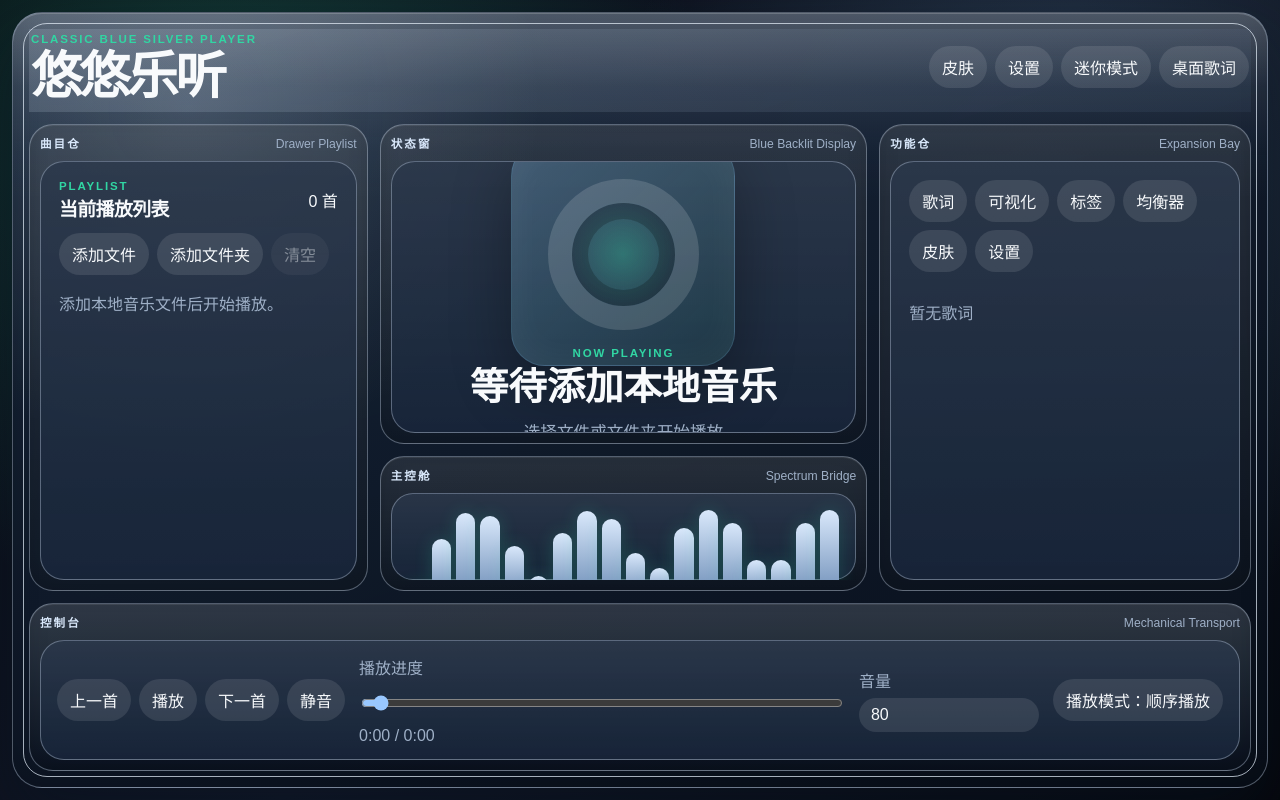
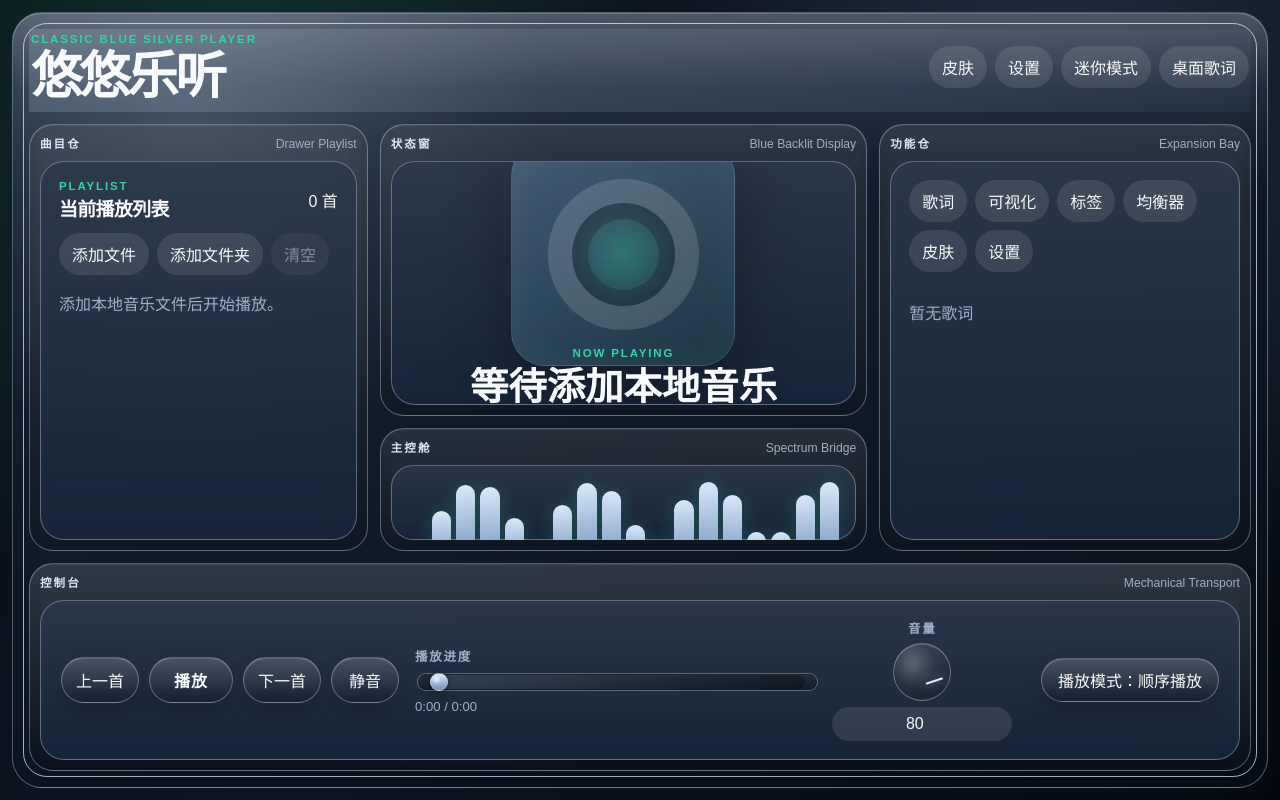
Before and after one commit to ijry/YoYoMusic, a React (Vite) app: page / in a window 1280 px wide. Built offline with nearby package versions, Linux system fonts and the light colour scheme.

Commit message:
style: harden player control decks

```diff
--- a/src/features/player/PlayerControls.tsx
+++ b/src/features/player/PlayerControls.tsx
@@ -17,47 +17,70 @@ function formatTime(ms: number) {
 export function PlayerControls({ state, onCommand }: PlayerControlsProps) {
   const volumePercent = Math.round(state.volume * 100);
   const [volumeInput, setVolumeInput] = useState(String(volumePercent));
+  const volumeNeedleRotation = `${Math.round(volumePercent * 2.4 - 120)}deg`;
 
   useEffect(() => {
     setVolumeInput(String(volumePercent));
   }, [volumePercent]);
 
   return (
-    <section className="player-controls" aria-label="播放控制">
-      <div className="transport-row">
-        <button type="button" onClick={() => onCommand("previous_track", {})}>
+    <section className="player-controls player-controls--deck" aria-label="播放控制">
+      <div className="transport-row transport-row--deck">
+        <button
+          type="button"
+          className="transport-button transport-button--prev"
+          onClick={() => onCommand("previous_track", {})}
+        >
           上一首
         </button>
-        <button type="button" onClick={() => onCommand("toggle_playback", {})}>
+        <button
+          type="button"
+          className="transport-button transport-button--play"
+          onClick={() => onCommand("toggle_playback", {})}
+        >
           {state.isPlaying ? "暂停" : "播放"}
         </button>
-        <button type="button" onClick={() => onCommand("next_track", {})}>
+        <button
+          type="button"
+          className="transport-button transport-button--next"
+          onClick={() => onCommand("next_track", {})}
+        >
           下一首
         </button>
-        <button type="button" onClick={() => onCommand("set_muted", { value: !state.isMuted })}>
+        <button
+          type="button"
+          className="transport-button transport-button--mute"
+          onClick={() => onCommand("set_muted", { value: !state.isMuted })}
+        >
           {state.isMuted ? "取消静音" : "静音"}
         </button>
       </div>
 
-      <label className="control-field">
-        <span>播放进度</span>
+      <label className="control-field control-field--progress">
+        <span className="control-label">播放进度</span>
         <input
           aria-label="播放进度"
+          className="progress-rail"
           type="range"
           min="0"
           max={Math.max(state.durationMs, 1)}
           value={state.positionMs}
           onChange={(event) => onCommand("seek", { positionMs: Number(event.currentTarget.value) })}
         />
-        <span>
+        <span className="control-readout">
           {formatTime(state.positionMs)} / {formatTime(state.durationMs)}
         </span>
       </label>
 
-      <label className="control-field control-field--compact">
-        <span>音量</span>
+      <label className="control-field control-field--compact control-field--volume">
+        <span className="control-label">音量</span>
+        <span className="volume-well" aria-hidden="true">
+          <span className="volume-well__ring" />
+          <span className="volume-well__tick" style={{ transform: `rotate(${volumeNeedleRotation})` }} />
+        </span>
         <input
           aria-label="音量"
+          className="volume-input"
           type="number"
           min="0"
           max="100"
@@ -72,7 +95,7 @@ export function PlayerControls({ state, onCommand }: PlayerControlsProps) {
 
       <button
         type="button"
-        className="play-mode-button"
+        className="play-mode-button play-mode-button--deck"
         onClick={() => onCommand("set_play_mode", { playMode: nextPlayMode(state.playMode) })}
       >
         播放模式：{playModeLabel(state.playMode)}
--- a/src/styles/skin-layouts.css
+++ b/src/styles/skin-layouts.css
@@ -268,6 +268,163 @@
   grid-row: auto;
 }
 
+.skin-layout .player-controls {
+  display: grid;
+  grid-template-columns: auto minmax(0, 1fr) minmax(132px, 0.48fr) auto;
+  align-items: center;
+  gap: 16px;
+  padding: 18px 20px;
+}
+
+.transport-row--deck {
+  align-items: center;
+  gap: 10px;
+}
+
+.transport-button,
+.play-mode-button--deck {
+  min-height: 42px;
+  border: 1px solid var(--skin-border);
+  box-shadow:
+    inset 0 1px 0 rgba(255, 255, 255, 0.12),
+    0 10px 20px rgba(0, 0, 0, 0.16);
+}
+
+.transport-button {
+  min-width: 68px;
+  padding: 10px 14px;
+  background:
+    linear-gradient(180deg, rgba(255, 255, 255, 0.16), rgba(255, 255, 255, 0.02)),
+    color-mix(in srgb, var(--skin-panel) 92%, black);
+}
+
+.transport-button--play {
+  min-width: 84px;
+  font-weight: 800;
+  letter-spacing: 0.06em;
+}
+
+.control-label,
+.control-readout {
+  color: var(--color-muted);
+}
+
+.control-label {
+  font-size: 0.78rem;
+  font-weight: 700;
+  letter-spacing: 0.14em;
+  text-transform: uppercase;
+}
+
+.control-readout {
+  font-size: 0.82rem;
+}
+
+.progress-rail {
+  width: 100%;
+  height: 16px;
+  appearance: none;
+  border: 1px solid var(--skin-border);
+  border-radius: 999px;
+  background:
+    linear-gradient(180deg, rgba(255, 255, 255, 0.08), rgba(255, 255, 255, 0.02)),
+    rgba(2, 7, 14, 0.48);
+  box-shadow: inset 0 0 0 1px rgba(0, 0, 0, 0.18);
+}
+
+.progress-rail::-webkit-slider-runnable-track {
+  height: 14px;
+  border-radius: 999px;
+  background:
+    linear-gradient(90deg, color-mix(in srgb, var(--skin-primary) 32%, transparent), transparent),
+    rgba(2, 7, 14, 0.34);
+}
+
+.progress-rail::-moz-range-track {
+  height: 14px;
+  border-radius: 999px;
+  background:
+    linear-gradient(90deg, color-mix(in srgb, var(--skin-primary) 32%, transparent), transparent),
+    rgba(2, 7, 14, 0.34);
+}
+
+.progress-rail::-webkit-slider-thumb {
+  width: 18px;
+  height: 18px;
+  margin-top: -2px;
+  appearance: none;
+  border: 1px solid var(--skin-border);
+  border-radius: 999px;
+  background:
+    radial-gradient(circle at 35% 35%, rgba(255, 255, 255, 0.7), transparent 34%),
+    linear-gradient(180deg, var(--skin-accent), var(--skin-primary));
+  box-shadow:
+    0 0 0 2px rgba(0, 0, 0, 0.12),
+    0 6px 12px rgba(0, 0, 0, 0.2);
+}
+
+.progress-rail::-moz-range-thumb {
+  width: 18px;
+  height: 18px;
+  border: 1px solid var(--skin-border);
+  border-radius: 999px;
+  background:
+    radial-gradient(circle at 35% 35%, rgba(255, 255, 255, 0.7), transparent 34%),
+    linear-gradient(180deg, var(--skin-accent), var(--skin-primary));
+  box-shadow:
+    0 0 0 2px rgba(0, 0, 0, 0.12),
+    0 6px 12px rgba(0, 0, 0, 0.2);
+}
+
+.control-field--volume {
+  justify-items: center;
+}
+
+.volume-well {
+  width: 58px;
+  aspect-ratio: 1;
+  position: relative;
+  display: grid;
+  place-items: center;
+}
+
+.volume-well__ring {
+  position: absolute;
+  inset: 0;
+  border: 1px solid var(--skin-border);
+  border-radius: 50%;
+  background:
+    radial-gradient(circle at 35% 35%, rgba(255, 255, 255, 0.2), transparent 42%),
+    linear-gradient(145deg, rgba(255, 255, 255, 0.12), rgba(0, 0, 0, 0.12));
+  box-shadow:
+    inset 0 1px 0 rgba(255, 255, 255, 0.12),
+    inset 0 -8px 14px rgba(0, 0, 0, 0.18);
+}
+
+.volume-well__tick {
+  width: 2px;
+  height: 18px;
+  border-radius: 999px;
+  background: var(--skin-accent);
+  box-shadow: 0 0 12px color-mix(in srgb, var(--skin-accent) 52%, transparent);
+  transform-origin: center 22px;
+}
+
+.volume-input {
+  width: 100%;
+  text-align: center;
+  font-variant-numeric: tabular-nums;
+}
+
+.play-mode-button--deck {
+  min-width: 144px;
+  justify-self: end;
+  padding-inline: 16px;
+  background:
+    linear-gradient(180deg, rgba(255, 255, 255, 0.12), rgba(255, 255, 255, 0.02)),
+    rgba(4, 10, 18, 0.34);
+}
+
 .skin-title--classic {
   background: linear-gradient(90deg, rgba(217, 232, 251, 0.16), rgba(111, 143, 184, 0.08));
 }
@@ -308,6 +465,13 @@
     rgba(8, 15, 26, 0.62);
 }
 
+.device-shell--classic .transport-button,
+.device-shell--classic .play-mode-button--deck {
+  background:
+    linear-gradient(180deg, rgba(226, 237, 249, 0.26), rgba(61, 87, 125, 0.06)),
+    rgba(12, 22, 38, 0.68);
+}
+
 .device-shell--vinyl {
   border-radius: 34px;
   background:
@@ -318,6 +482,15 @@
 .device-shell--vinyl .device-module--now-playing .cover-card,
 .device-shell--vinyl .device-module--visualization .workbench-visualization {
   border-radius: 999px;
+}
+
+.device-shell--vinyl .transport-button,
+.device-shell--vinyl .play-mode-button--deck {
+  border-radius: 999px;
+  background:
+    radial-gradient(circle at 30% 30%, rgba(113, 245, 196, 0.12), transparent 34%),
+    linear-gradient(180deg, rgba(255, 255, 255, 0.08), rgba(0, 0, 0, 0.08)),
+    rgba(6, 8, 11, 0.74);
 }
 
 .device-shell--crystal {
@@ -349,6 +522,18 @@
   letter-spacing: 0.24em;
 }
 
+.device-shell--rack .transport-button,
+.device-shell--rack .play-mode-button--deck {
+  border-radius: 12px;
+  background:
+    linear-gradient(180deg, rgba(250, 204, 21, 0.12), rgba(255, 255, 255, 0.02)),
+    rgba(9, 13, 20, 0.82);
+}
+
+.device-shell--rack .volume-well__tick {
+  background: #22c55e;
+}
+
 .device-shell--wood {
   background:
     linear-gradient(180deg, rgba(255, 228, 184, 0.12), transparent 18%),
@@ -359,6 +544,28 @@
   background:
     linear-gradient(180deg, rgba(255, 228, 184, 0.08), rgba(73, 36, 18, 0.05)),
     rgba(39, 18, 9, 0.66);
+}
+
+.device-shell--crystal .transport-button,
+.device-shell--crystal .play-mode-button--deck {
+  background:
+    linear-gradient(180deg, rgba(255, 255, 255, 0.22), rgba(255, 255, 255, 0.06)),
+    rgba(148, 163, 184, 0.12);
+  backdrop-filter: blur(12px);
+}
+
+.device-shell--wood .transport-button,
+.device-shell--wood .play-mode-button--deck {
+  color: #fdf1d5;
+  background:
+    linear-gradient(180deg, rgba(255, 228, 184, 0.24), rgba(120, 53, 15, 0.08)),
+    rgba(54, 28, 14, 0.72);
+}
+
+.device-shell--wood .volume-well__ring {
+  background:
+    radial-gradient(circle at 35% 35%, rgba(255, 248, 220, 0.18), transparent 42%),
+    linear-gradient(145deg, rgba(210, 150, 82, 0.2), rgba(53, 24, 10, 0.12));
 }
 
 .skin-thumbnail {
@@ -448,6 +655,14 @@
   .rack-lower-console {
     grid-template-columns: 1fr;
   }
+
+  .skin-layout .player-controls {
+    grid-template-columns: repeat(2, minmax(0, 1fr));
+  }
+
+  .play-mode-button--deck {
+    justify-self: stretch;
+  }
 }
 
 @media (max-width: 760px) {
@@ -465,4 +680,8 @@
     align-items: flex-start;
     flex-direction: column;
   }
+
+  .skin-layout .player-controls {
+    grid-template-columns: 1fr;
+  }
 }
```
Also changed, not shown: 2 other files (tests, documents, lock files or other folders).
